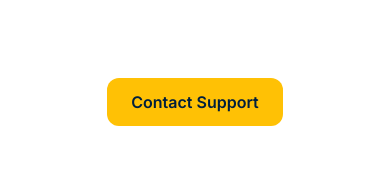
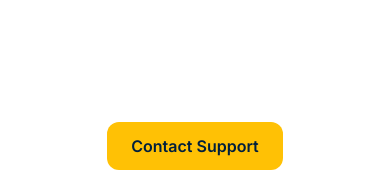
Before and after one commit to 44KIN/richfill-project-flow, a React (Vite) app: page / in a window 390 px wide. Shown: the part 1878-2050 px from the top of the page. Built offline with nearby package versions, Linux system fonts and the light colour scheme; no server answers; the database is empty; the HTML template or start-up script is replaced by a standard one.

Commit message:
Update contact support with phone number

```diff
--- a/src/pages/Dashboard.tsx
+++ b/src/pages/Dashboard.tsx
@@ -111,8 +111,11 @@ const Dashboard = () => {
           <h3 className="text-2xl font-bold text-primary-foreground mb-2">
             Need help with your project?
           </h3>
-          <p className="text-primary-foreground/90 mb-6">
+          <p className="text-primary-foreground/90 mb-4">
             Our team is here to assist you every step of the way.
+          </p>
+          <p className="text-primary-foreground font-semibold text-lg mb-6">
+            Call us: (555) 123-4567
           </p>
           <button className="px-6 py-3 bg-accent text-accent-foreground rounded-lg font-semibold hover:bg-accent-muted transition-colors">
             Contact Support
```
